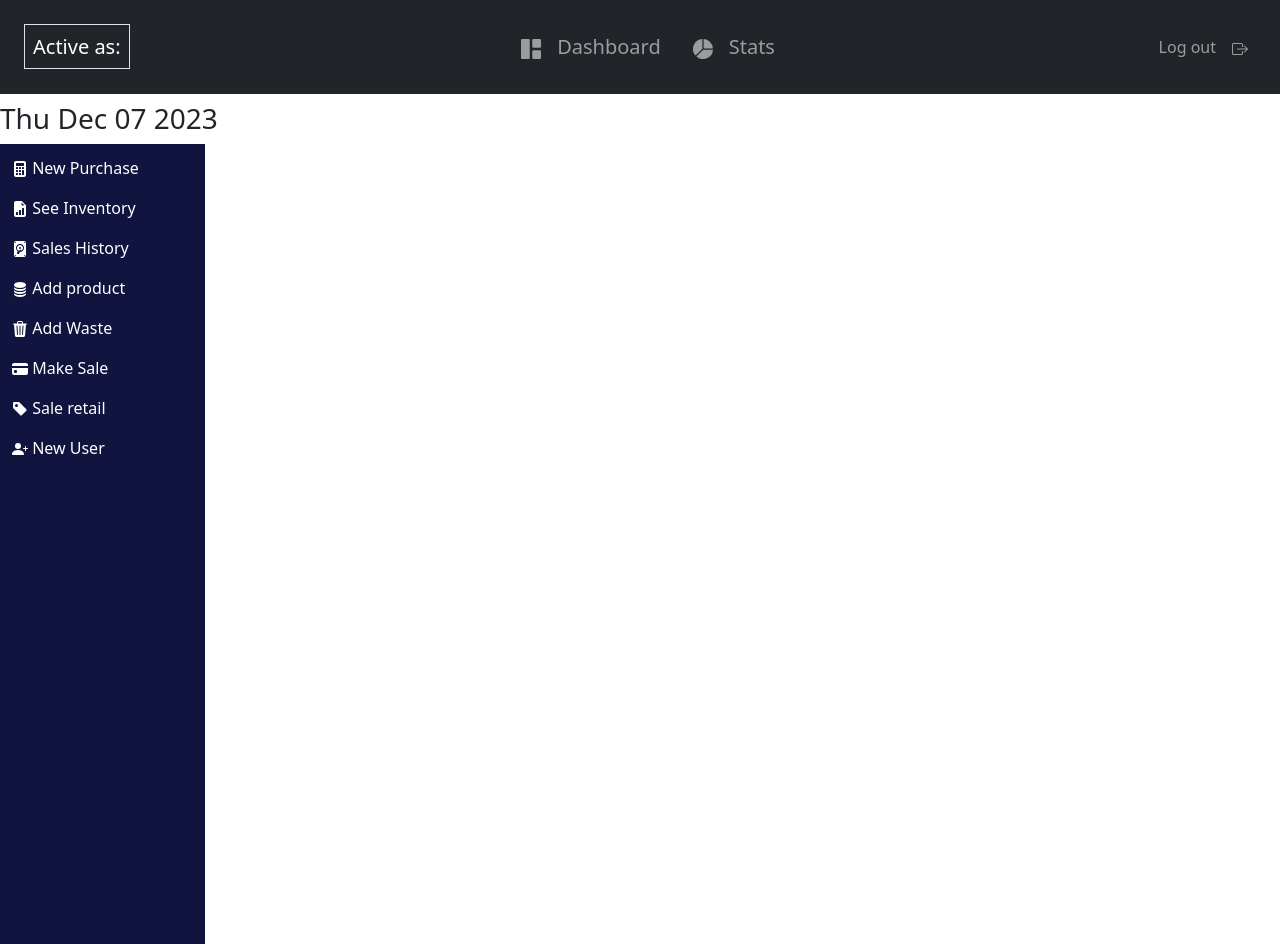
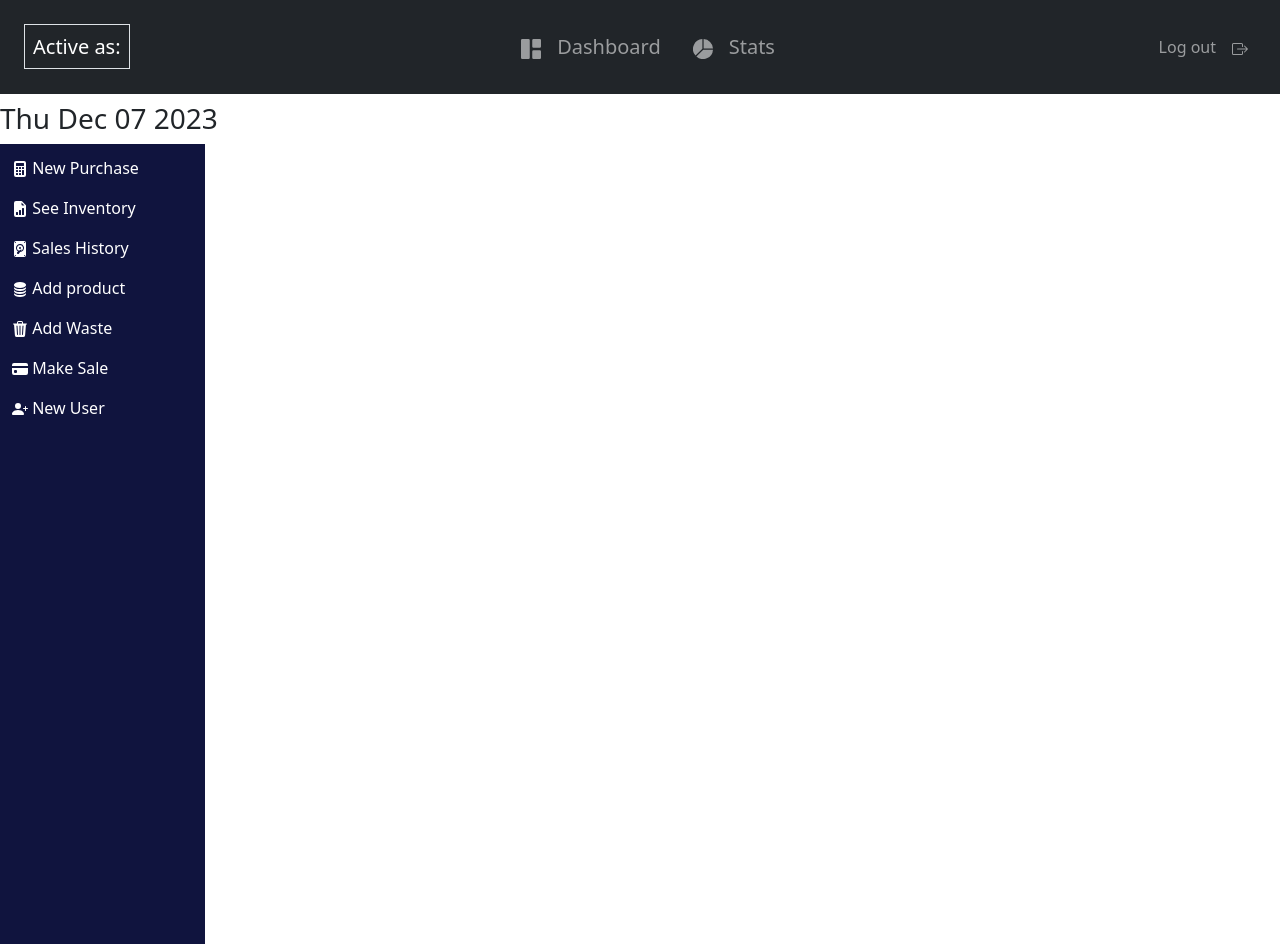
Before and after one commit to octa230/upliftingsystem, a React (Create React App) app in the folder frontend/: page /dashboard in a window 1280 px wide. Built offline with nearby package versions, Linux system fonts and the light colour scheme; sample sign-in values are in the browser's storage; what @react-pdf/renderer would draw is missing.

Commit message:
retail disabled

```diff
--- a/frontend/src/components/Inventory.js
+++ b/frontend/src/components/Inventory.js
@@ -170,9 +170,9 @@ const navigate = useNavigate()
                             <Button variant='' onClick={()=> deleteHandler(product)}>
                                Delete <BsXCircle/>
                             </Button>
-                            <Button variant='' onClick={()=> addSaleProduct(product)}>
+{/*                             <Button variant='' onClick={()=> addSaleProduct(product)}>
                                Add <BsCheck2Circle/>
-                            </Button>
+                            </Button> */}
                         </td>
                     </tr>
                 ))
--- a/frontend/src/screens/Dashboard.js
+++ b/frontend/src/screens/Dashboard.js
@@ -60,11 +60,6 @@ export default function Dashboard() {
                       <span><BsFillCreditCardFill/></span>  Make Sale
                     </Nav.Link>
                 </Nav.Item>
-                <Nav.Item onClick={handleSideBarClick('retail')}>
-                    <Nav.Link className='nav-link'>
-                      <span><BsFillTagFill/></span>  Sale retail
-                    </Nav.Link>
-                </Nav.Item>
                 <Nav.Item onClick={handleSideBarClick('new-user')}>
                     <Nav.Link className='nav-link'>
                        <span><BsFillPersonPlusFill/></span> New User
@@ -77,7 +72,6 @@ export default function Dashboard() {
         <Col sm={8} className='dashboard-display'>
                 {content === 'make-sale' && <SaleTable/>}
                 {content === 'new-product' && <AddProduct/>}
-                {content === 'retail' && <SaleScreen/>}
                 {content === 'new-user' && <RegisterUser/>}
                 {content === 'records' && <SaleHistory />}
                 {content === 'inventory' && <InventoryScreen/>}
```
